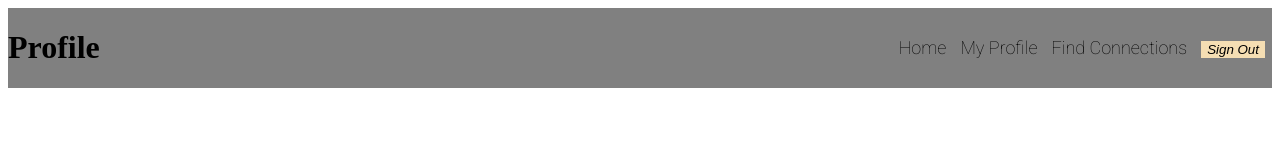
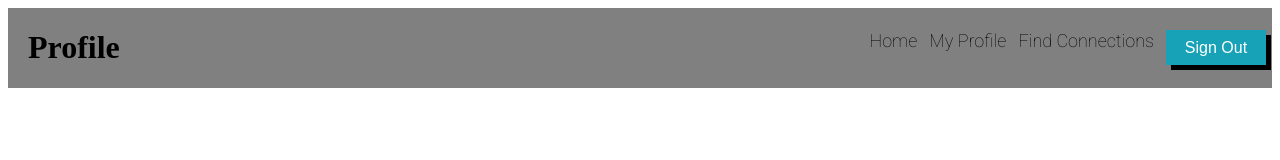
Before and after one commit to Jmp13033/CodingDojo, a plain HTML site: page Web-fundementals/box/navbar.html in a window 1280 px wide. Drawn offline with Linux system fonts and the light colour scheme.

Commit message:
finished navbar

```diff
--- a/Web-fundementals/box/style4.css
+++ b/Web-fundementals/box/style4.css
@@ -23,8 +23,7 @@
 .nav-links li
 {
     display: inline-block;
-    padding: 2px;
-    margin: 5px;
+    padding: 6px;
     list-style: none;
     font-size: large;
     font-family: 'Roboto', sans-serif;
@@ -45,9 +44,17 @@ a:hover{
 
 .btn
 {
-    background-color: wheat;
+    height: 35px;
+    width: 100px;
+    background-color: #17a2b8;
+    color: #ffffff;
     border: none;
-    font-style: italic;
+    font-size: 16px;
+    box-shadow: 5px 5px #000000;
 
 
 }
+.nav-title{
+    margin-left: 20px;
+
+}
```
